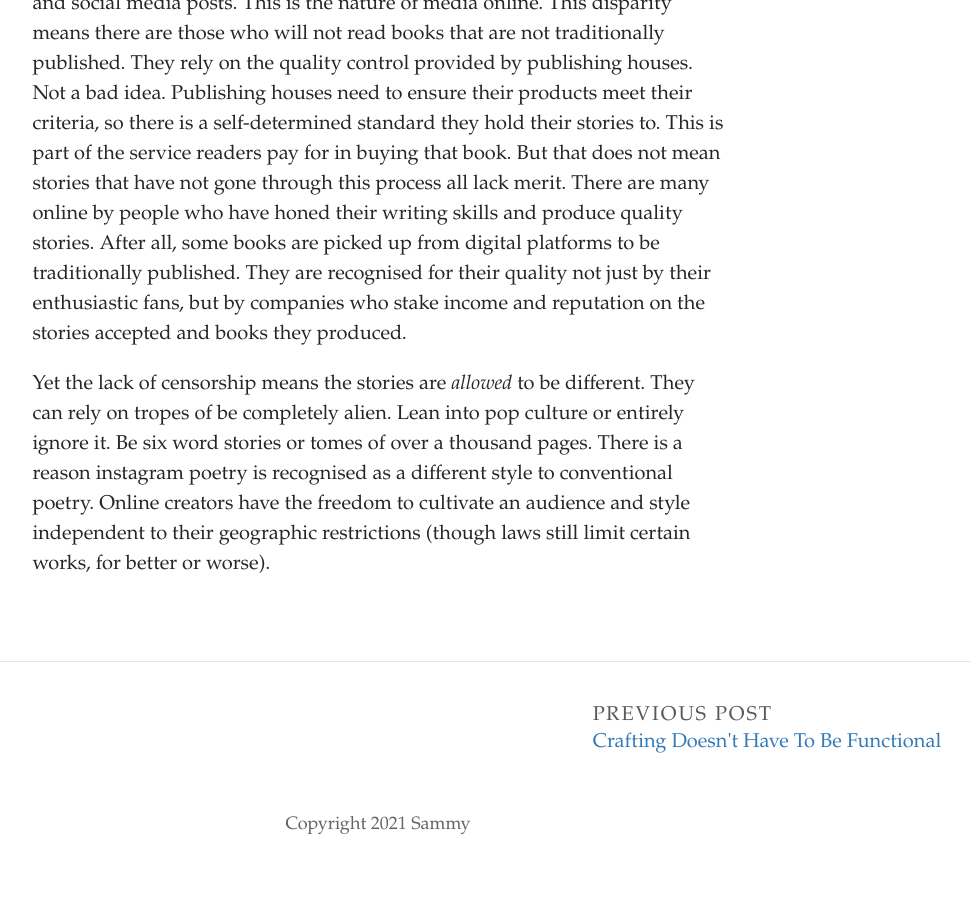
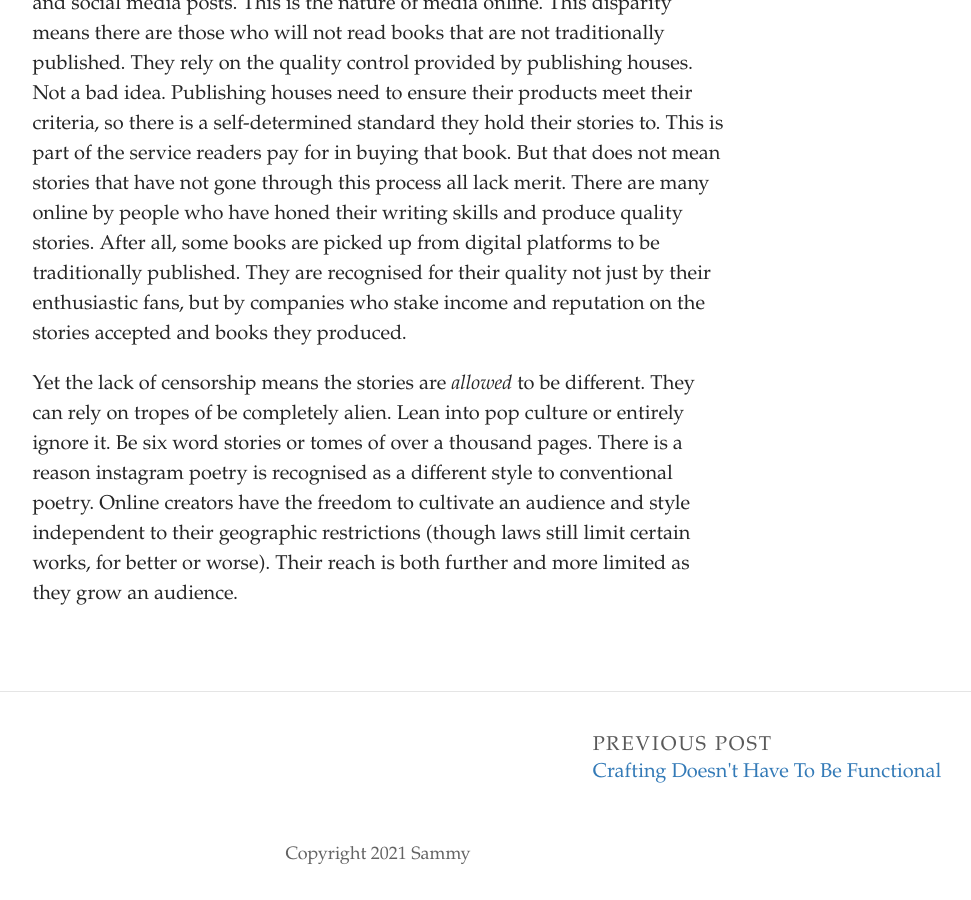
Before and after one commit to SammySpinsAYarn/Blog, a Jekyll site: the page built from _posts/2023-07-06-can-go-back-to-books-now.md, in a window 1280 px wide and 900 px high, scrolled down 606 px. Shown: the whole window, without its empty margins (262-1233 px from the left). Built offline with Jekyll 4.4.1, drawn with Linux system fonts in a browser that asks for light colours; some web fonts are replaced; before the commit the page ends 1476 px from its top, so only the background shows below that.

Commit message:
Update Post “2023-07-06-can-go-back-to-books-now”

```diff
--- a/_posts/2023-07-06-can-go-back-to-books-now.md
+++ b/_posts/2023-07-06-can-go-back-to-books-now.md
@@ -9,4 +9,4 @@
 
 Open access digital stories can hugely vary in quality. They range from the infamous, like the *My Immortal* fanfic, to the hugely successful, such as *The Martian*. Anybody with internet access can write on platforms ranging from those designed for a single author's work, to library-style collections, to blogs and social media posts. This is the nature of media online. This disparity means there are those who will not read books that are not traditionally published. They rely on the quality control provided by publishing houses.  Not a bad idea. Publishing houses need to ensure their products meet their criteria, so there is a self-determined standard they hold their stories to. This is part of the service readers pay for in buying that book. But that does not mean stories that have not gone through this process all lack merit. There are many online by people who have honed their writing skills and produce quality stories. After all, some books are picked up from digital platforms to be traditionally published. They are recognised for their quality not just by their enthusiastic fans, but by companies who stake income and reputation on the stories accepted and books they produced.
 
-Y﻿et the lack of censorship means the stories are *allowed* to be different. They can rely on tropes of be completely alien. Lean into pop culture or entirely ignore it. Be six word stories or tomes of over a thousand pages. There is a reason instagram poetry is recognised as a different style to conventional poetry. Online creators have the freedom to cultivate an audience and style independent to their geographic restrictions (though laws still limit certain works, for better or worse).
+Y﻿et the lack of censorship means the stories are *allowed* to be different. They can rely on tropes of be completely alien. Lean into pop culture or entirely ignore it. Be six word stories or tomes of over a thousand pages. There is a reason instagram poetry is recognised as a different style to conventional poetry. Online creators have the freedom to cultivate an audience and style independent to their geographic restrictions (though laws still limit certain works, for better or worse). Their reach is both further and more limited as they grow an audience.
```
